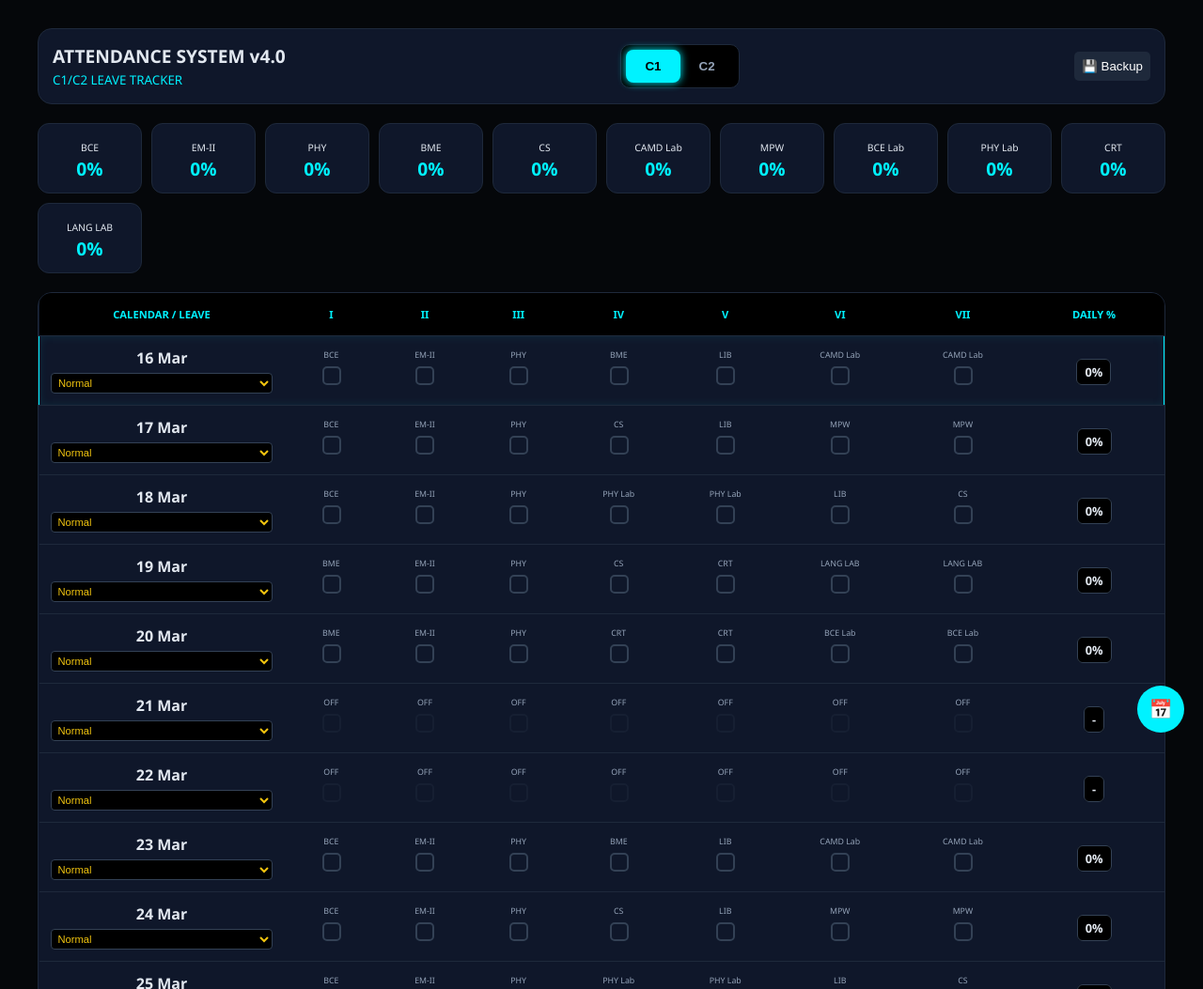
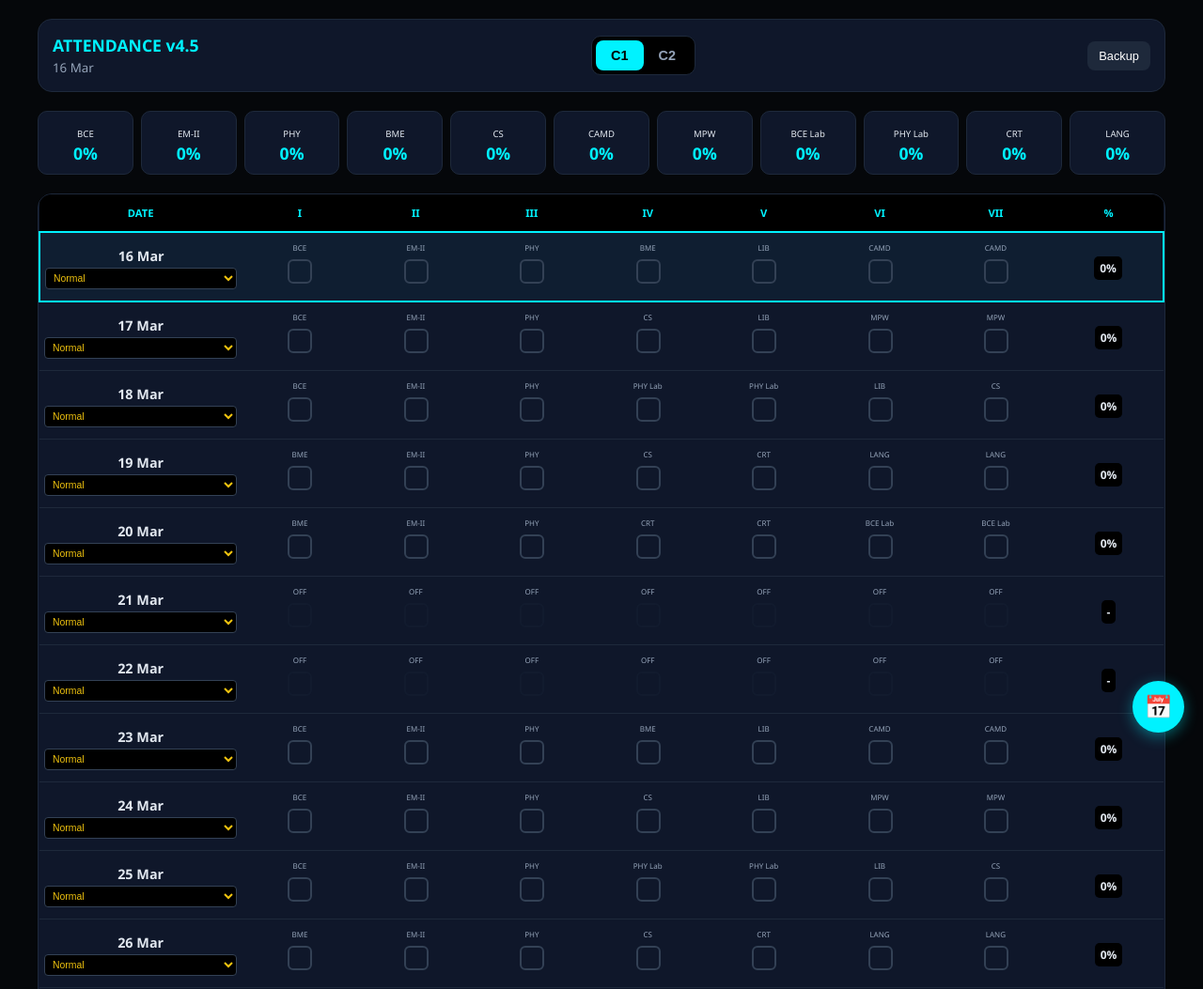
Before and after one commit to Wrath-Ire/calender, a plain HTML site: page templates/index.html in a window 1280 px wide. Shown: the top 1053 px of the page at 94% size. Drawn offline with Linux system fonts and the light colour scheme.

Commit message:
Add files via upload

```diff
--- a/templates/index.html
+++ b/templates/index.html
@@ -2,8 +2,8 @@
 <html lang="en">
 <head>
     <meta charset="UTF-8">
-    <meta name="viewport" content="width=device-width, initial-scale=1.0">
-    <title>Live Attendance OS</title>
+    <meta name="viewport" content="width=device-width, initial-scale=1.0, maximum-scale=1.0, user-scalable=no">
+    <title>Attendance OS - Responsive</title>
     <style>
         :root {
             --bg: #05070a; --card: #0f172a; --primary: #00f2ff;
@@ -11,42 +11,87 @@
             --success: #00ff88; --danger: #ff0055; --leave: #f1c40f;
         }
 
-        * { box-sizing: border-box; transition: all 0.2s ease; }
-        body { font-family: 'Segoe UI', sans-serif; background: var(--bg); color: var(--text); padding: 10px; margin: 0; padding-bottom: 80px; }
+        * { box-sizing: border-box; -webkit-tap-highlight-color: transparent; }
+        body {
+            font-family: 'Segoe UI', system-ui, sans-serif;
+            background: var(--bg); color: var(--text);
+            margin: 0; padding: 10px; padding-bottom: 90px;
+        }
 
-        .container { max-width: 1200px; margin: auto; animation: fadeIn 0.5s ease; }
-        @keyframes fadeIn { from { opacity: 0; } to { opacity: 1; } }
+        .container { max-width: 1200px; margin: auto; }
 
-        .header { display: flex; justify-content: space-between; align-items: center; margin: 20px 0; padding: 15px; background: var(--card); border-radius: 15px; border: 1px solid #1e293b; flex-wrap: wrap; gap: 10px; }
+        /* Header Layout: Flexible for Mobile */
+        .header {
+            display: flex; justify-content: space-between; align-items: center;
+            margin: 10px 0 20px 0; padding: 15px;
+            background: var(--card); border-radius: 15px; border: 1px solid #1e293b;
+            flex-wrap: wrap; gap: 15px;
+        }
 
-        .toggle-group { display: flex; background: #000; padding: 5px; border-radius: 10px; border: 1px solid #1e293b; }
-        .toggle-btn { border: none; padding: 10px 20px; border-radius: 8px; cursor: pointer; background: transparent; color: var(--subtext); font-weight: bold; }
-        .toggle-btn.active { background: var(--primary); color: #000; box-shadow: 0 0 10px var(--primary); }
+        .toggle-group { display: flex; background: #000; padding: 4px; border-radius: 10px; border: 1px solid #1e293b; }
+        .toggle-btn {
+            border: none; padding: 8px 16px; border-radius: 8px;
+            cursor: pointer; background: transparent; color: var(--subtext);
+            font-weight: bold; font-size: 0.9rem;
+        }
+        .toggle-btn.active { background: var(--primary); color: #000; }
 
-        /* Stats Cards */
-        .subject-grid { display: grid; grid-template-columns: repeat(auto-fit, minmax(110px, 1fr)); gap: 10px; margin-bottom: 20px; }
-        .sub-card { background: var(--card); padding: 12px; border-radius: 12px; text-align: center; border: 1px solid #1e293b; }
-        .sub-perc { font-size: 1.2rem; font-weight: 800; color: var(--primary); display: block; }
+        /* Subject Stats: Grid adjusts per screen size */
+        .subject-grid {
+            display: grid;
+            grid-template-columns: repeat(auto-fill, minmax(100px, 1fr));
+            gap: 8px; margin-bottom: 20px;
+        }
+        .sub-card {
+            background: var(--card); padding: 10px; border-radius: 10px;
+            text-align: center; border: 1px solid #1e293b;
+        }
+        .sub-perc { font-size: 1.1rem; font-weight: 800; color: var(--primary); display: block; }
 
-        /* Table */
-        .table-wrap { background: var(--card); border-radius: 15px; overflow-x: auto; border: 1px solid #1e293b; }
-        table { width: 100%; border-collapse: collapse; min-width: 950px; }
-        th { background: #000; padding: 15px; font-size: 0.7rem; color: var(--primary); border-bottom: 1px solid #1e293b; }
-        td { padding: 12px; text-align: center; border-bottom: 1px solid #1e293b; }
+        /* Table Wrapper for Horizontal Scroll on Mobile */
+        .table-wrap {
+            background: var(--card); border-radius: 15px;
+            overflow-x: auto; border: 1px solid #1e293b;
+            -webkit-overflow-scrolling: touch; /* Smooth scroll for iOS */
+        }
+        table { width: 100%; border-collapse: collapse; min-width: 750px; } /* Ensures readability on mobile */
+        th { background: #000; padding: 12px 8px; font-size: 0.7rem; color: var(--primary); position: sticky; top: 0; }
+        td { padding: 10px 5px; text-align: center; border-bottom: 1px solid #1e293b; }
 
-        /* Leave Styles */
-        .leave-select { background: #000; color: var(--leave); border: 1px solid #334155; border-radius: 4px; font-size: 0.7rem; padding: 3px; cursor: pointer; margin-top: 5px; width: 100%; }
-        .row-cl { background: rgba(241, 196, 15, 0.1) !important; color: var(--leave); }
-        .row-ml { background: rgba(0, 242, 255, 0.1) !important; color: var(--primary); }
-        .today-row { border: 1px solid var(--primary) !important; box-shadow: inset 0 0 10px rgba(0, 242, 255, 0.1); }
+        /* Interactive Elements */
+        .leave-select {
+            background: #000; color: var(--leave); border: 1px solid #334155;
+            border-radius: 4px; font-size: 0.65rem; padding: 4px; width: 100%;
+        }
+        .row-cl { background: rgba(241, 196, 15, 0.05) !important; }
+        .row-ml { background: rgba(0, 242, 255, 0.05) !important; }
+        .today-row { border: 2px solid var(--primary) !important; background: rgba(0, 242, 255, 0.03); }
 
-        input[type="checkbox"] { appearance: none; width: 20px; height: 20px; border: 2px solid #334155; border-radius: 5px; cursor: pointer; display: inline-grid; place-content: center; }
+        /* Larger Checkboxes for Touch Screens */
+        input[type="checkbox"] {
+            appearance: none; width: 26px; height: 26px;
+            border: 2px solid #334155; border-radius: 6px;
+            cursor: pointer; display: inline-grid; place-content: center;
+        }
         input[type="checkbox"]:checked { background: var(--primary); border-color: var(--primary); }
-        input[type="checkbox"]:checked::before { content: "✔"; color: #000; font-size: 12px; font-weight: 900; }
-        input[type="checkbox"]:disabled { opacity: 0.2; cursor: not-allowed; }
+        input[type="checkbox"]:checked::before { content: "✔"; color: #000; font-size: 16px; font-weight: 900; }
+        input[type="checkbox"]:disabled { opacity: 0.1; }
 
-        .badge { font-weight: 900; padding: 4px 8px; border-radius: 6px; font-size: 0.8rem; background: #000; border: 1px solid #334155; }
-        .jump-btn { position: fixed; bottom: 20px; right: 20px; background: var(--primary); color: #000; border: none; width: 50px; height: 50px; border-radius: 50%; cursor: pointer; font-size: 20px; z-index: 100; }
+        .badge { font-weight: 800; padding: 4px 6px; border-radius: 5px; font-size: 0.75rem; background: #000; }
+
+        /* Mobile Action Buttons */
+        .jump-btn {
+            position: fixed; bottom: 20px; right: 20px;
+            background: var(--primary); color: #000; border: none;
+            width: 55px; height: 55px; border-radius: 50%;
+            font-size: 24px; box-shadow: 0 4px 15px rgba(0,242,255,0.4); z-index: 100;
+        }
+
+        /* PC Specific Hover Animations */
+        @media (min-width: 768px) {
+            .sub-card:hover { transform: translateY(-3px); border-color: var(--primary); }
+            input[type="checkbox"]:hover { border-color: var(--primary); }
+        }
     </style>
 </head>
 <body>
@@ -56,8 +101,8 @@
 <div class="container">
     <div class="header">
         <div>
-            <h1 style="margin:0; font-size: 1.2rem">ATTENDANCE SYSTEM v4.0</h1>
-            <small style="color:var(--primary)">C1/C2 LEAVE TRACKER</small>
+            <h1 style="margin:0; font-size: 1.1rem; color: var(--primary)">ATTENDANCE v4.5</h1>
+            <small id="dateDisplay" style="color:var(--subtext)"></small>
         </div>
 
         <div class="toggle-group">
@@ -65,8 +110,8 @@
             <button id="btnC2" class="toggle-btn" onclick="switchSection('C2')">C2</button>
         </div>
 
-        <div>
-            <button onclick="exportData()" style="padding:8px; background:#1e293b; color:white; border:none; border-radius:5px; cursor:pointer;">💾 Backup</button>
+        <div style="display:flex; gap:8px;">
+            <button onclick="exportData()" style="padding:8px 12px; background:#1e293b; color:white; border:none; border-radius:8px; font-size:0.8rem; cursor:pointer;">Backup</button>
         </div>
     </div>
 
@@ -76,9 +121,9 @@
         <table>
             <thead>
                 <tr>
-                    <th>CALENDAR / LEAVE</th>
+                    <th>DATE</th>
                     <th>I</th><th>II</th><th>III</th><th>IV</th><th>V</th><th>VI</th><th>VII</th>
-                    <th>DAILY %</th>
+                    <th>%</th>
                 </tr>
             </thead>
             <tbody id="trackerTable"></tbody>
@@ -92,12 +137,14 @@
     const endDate = new Date(2026, 3, 30);
     const todayStr = new Date().toDateString();
 
+    document.getElementById('dateDisplay').innerText = new Date().toLocaleDateString('en-GB', {day:'numeric', month:'short'});
+
     const timetable = (day, sec) => {
         const s = {
-            'Mon': ['BCE', 'EM-II', 'PHY', 'BME', 'LIB', sec === 'C1' ? 'CAMD Lab' : 'MPW', sec === 'C1' ? 'CAMD Lab' : 'MPW'],
-            'Tue': ['BCE', 'EM-II', 'PHY', 'CS', 'LIB', sec === 'C2' ? 'CAMD Lab' : 'MPW', sec === 'C2' ? 'CAMD Lab' : 'MPW'],
+            'Mon': ['BCE', 'EM-II', 'PHY', 'BME', 'LIB', sec === 'C1' ? 'CAMD' : 'MPW', sec === 'C1' ? 'CAMD' : 'MPW'],
+            'Tue': ['BCE', 'EM-II', 'PHY', 'CS', 'LIB', sec === 'C2' ? 'CAMD' : 'MPW', sec === 'C2' ? 'CAMD' : 'MPW'],
             'Wed': ['BCE', 'EM-II', 'PHY', sec === 'C2' ? 'BCE Lab' : 'PHY Lab', sec === 'C1' ? 'PHY Lab' : 'BCE Lab', 'LIB', 'CS'],
-            'Thu': ['BME', 'EM-II', 'PHY', 'CS', 'CRT', 'LANG LAB', 'LANG LAB'],
+            'Thu': ['BME', 'EM-II', 'PHY', 'CS', 'CRT', 'LANG', 'LANG'],
             'Fri': ['BME', 'EM-II', 'PHY', 'CRT', 'CRT', sec === 'C1' ? 'BCE Lab' : 'PHY Lab', sec === 'C2' ? 'PHY Lab' : 'BCE Lab']
         };
         return s[day] || null;
@@ -124,15 +171,14 @@
 
             const row = document.createElement('tr');
             if (isToday) row.classList.add('today-row');
-            if (leaveType === 'cl') row.classList.add('row-cl');
-            if (leaveType === 'ml') row.classList.add('row-ml');
+            if (leaveType !== 'none') row.classList.add('row-' + leaveType);
 
             let cells = `<td>
-                <b>${curr.getDate()} ${curr.toLocaleDateString('en-GB',{month:'short'})}</b><br>
+                <b style="font-size:0.9rem">${curr.getDate()} ${curr.toLocaleDateString('en-GB',{month:'short'})}</b><br>
                 <select class="leave-select" onchange="setLeave('${dKey}', this.value)">
                     <option value="none" ${leaveType==='none'?'selected':''}>Normal</option>
-                    <option value="cl" ${leaveType==='cl'?'selected':''}>College Leave</option>
-                    <option value="ml" ${leaveType==='ml'?'selected':''}>Medical Leave</option>
+                    <option value="cl" ${leaveType==='cl'?'selected':''}>CL</option>
+                    <option value="ml" ${leaveType==='ml'?'selected':''}>ML</option>
                 </select>
             </td>`;
 
@@ -143,11 +189,11 @@
                 const disabled = (leaveType !== 'none' || !schedule) ? 'disabled' : '';
 
                 cells += `<td>
-                    <div style="font-size:0.55rem; color:var(--subtext); margin-bottom:3px">${sub}</div>
+                    <div style="font-size:0.5rem; color:var(--subtext); margin-bottom:4px">${sub}</div>
                     <input type="checkbox" data-sub="${sub}" ${checked} ${disabled} onchange="save('${dKey}', ${i}, this.checked)">
                 </td>`;
             }
-            cells += `<td><span id="p-${dKey}" class="badge">${leaveType !== 'none' ? 'EXCLUDED' : '0%'}</span></td>`;
+            cells += `<td><span id="p-${dKey}" class="badge">0%</span></td>`;
             row.innerHTML = cells;
             tbody.appendChild(row);
             updateRowPerc(dKey);
@@ -158,7 +204,7 @@
 
     function setLeave(date, type) {
         localStorage.setItem(`${currentSection}-${date}-leave`, type);
-        render(); // Refresh to update disabled states and calculations
+        render();
     }
 
     function save(date, slot, val) {
@@ -170,7 +216,7 @@
     function updateRowPerc(date) {
         const leave = localStorage.getItem(`${currentSection}-${date}-leave`) || 'none';
         const el = document.getElementById(`p-${date}`);
-        if (leave !== 'none') { el.innerText = "EXEMPT"; return; }
+        if (leave !== 'none') { el.innerText = "EXMPT"; return; }
 
         const checks = Array.from(document.querySelectorAll(`input[onchange*="${date}"]`));
         if (checks.length === 0 || checks[0].disabled) { el.innerText = "-"; return; }
@@ -179,19 +225,16 @@
     }
 
     function updateGlobalStats() {
-        const subs = ['BCE', 'EM-II', 'PHY', 'BME', 'CS', 'CAMD Lab', 'MPW', 'BCE Lab', 'PHY Lab', 'CRT', 'LANG LAB'];
+        const subs = ['BCE', 'EM-II', 'PHY', 'BME', 'CS', 'CAMD', 'MPW', 'BCE Lab', 'PHY Lab', 'CRT', 'LANG'];
         const panel = document.getElementById('statsPanel');
         panel.innerHTML = '';
 
         subs.forEach(s => {
-            // Only count checkboxes that are NOT in a leave-marked row
             const allPossible = Array.from(document.querySelectorAll(`input[data-sub="${s}"]`));
             const activeCheckboxes = allPossible.filter(c => !c.disabled);
-
             if (activeCheckboxes.length > 0) {
-                const att = activeCheckboxes.filter(c => c.checked).length;
-                const p = Math.round((att / activeCheckboxes.length) * 100);
-                panel.innerHTML += `<div class="sub-card"><span style="font-size:0.65rem">${s}</span><span class="sub-perc">${p}%</span></div>`;
+                const p = Math.round((activeCheckboxes.filter(c => c.checked).length / activeCheckboxes.length) * 100);
+                panel.innerHTML += `<div class="sub-card"><span style="font-size:0.6rem">${s}</span><span class="sub-perc">${p}%</span></div>`;
             }
         });
     }
@@ -210,7 +253,7 @@
     }
 
     render();
-    setTimeout(scrollToToday, 500);
+    setTimeout(scrollToToday, 800);
 </script>
 </body>
 </html>
```
Also changed, not shown: 1 other file.
